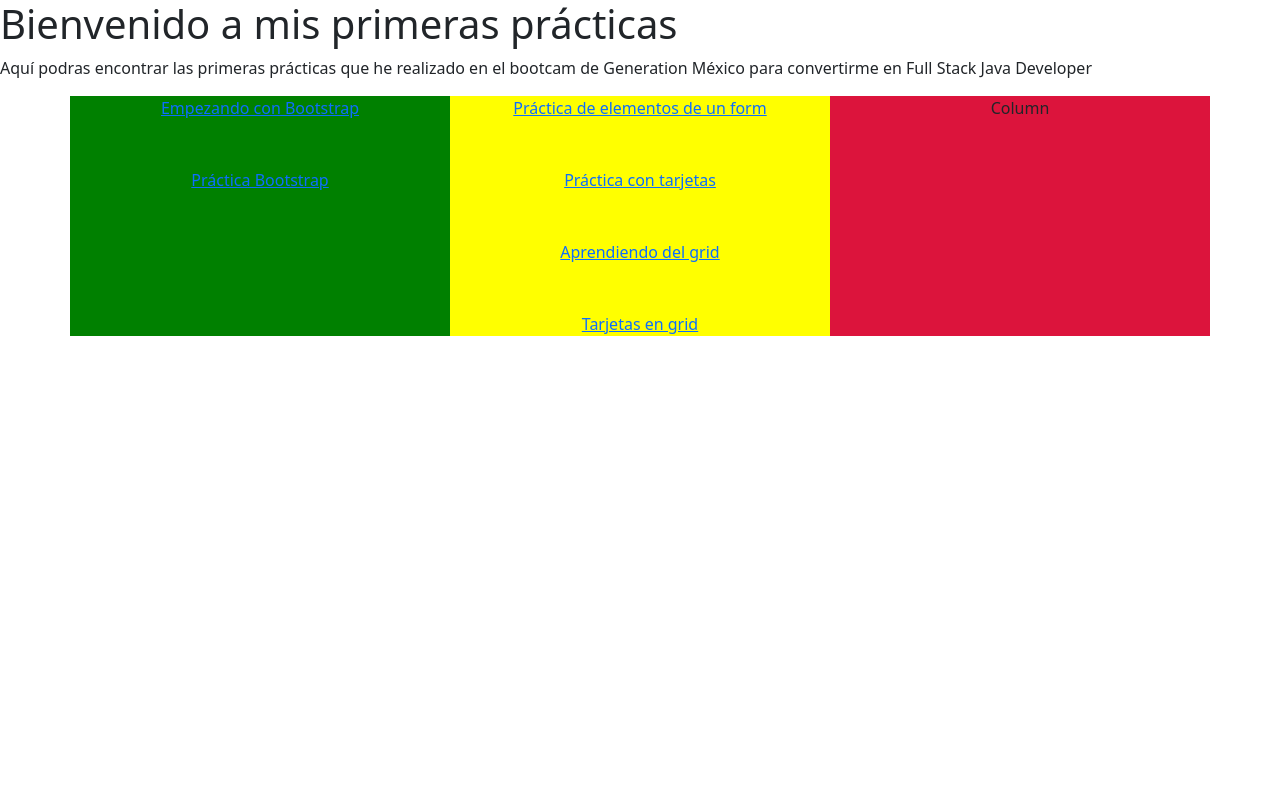
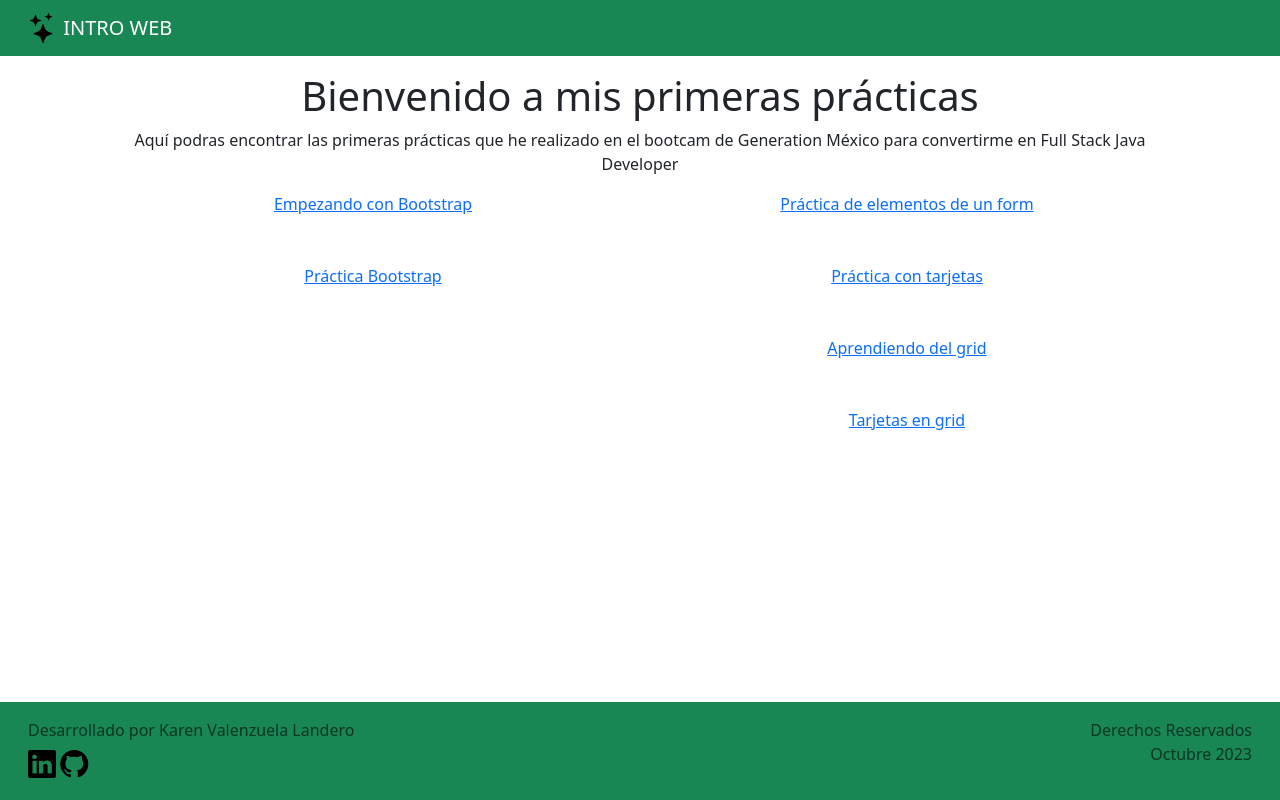
Before and after one commit to karenvalenzuelalandero/intro-web, a plain HTML site: page index.html in a window 1280 px wide. Drawn offline with nearby package versions, Linux system fonts and the light colour scheme.

Commit message:
Aplicación de estilos a index

```diff
--- a/index.html
+++ b/index.html
@@ -5,22 +5,48 @@
     <meta name="viewport" content="width=device-width, initial-scale=1.0">
     <title>INTRO WEB</title>
     <link href="https://cdn.jsdelivr.net/npm/bootstrap@5.3.2/dist/css/bootstrap.min.css" rel="stylesheet" integrity="sha384-T3c6CoIi6uLrA9TneNEoa7RxnatzjcDSCmG1MXxSR1GAsXEV/Dwwykc2MPK8M2HN" crossorigin="anonymous">
+    <link rel="stylesheet" href="https://cdn.jsdelivr.net/npm/bootstrap-icons@1.11.1/font/bootstrap-icons.css">
+
 
 </head>
 <body>
 
+    <!--NAVBAR SCROLLSPY-->
+|   <nav id="navbar-example2" class="navbar navbar-expand-md navbar-dark fixed-top bg-success px-3 mb-3 ">
+        <div class="container-fluid " >
+            <a class="navbar-brand" href="#">
+                <img src="./src/img/stars.svg" width="30" height="30" class="d-inline-block align-top" alt=""> INTRO WEB</a>
+            <button class="navbar-toggler" type="button" data-bs-toggle="collapse" data-bs-target="#navbarCollapse" aria-controls="navbarCollapse" aria-expanded="false" aria-label="Toggle navigation">
+                <span class="navbar-toggler-icon"></span>
+            </button>
+            <div class="collapse navbar-collapse" id="navbarCollapse" >
+                <ul class="nav nav-pills navbar-nav me-auto mb-2 mb-md-0">
+                    <li class="nav-item">
+                        <a class="nav-link" href="#"></a>
+                    </li>
+                    <li class="nav-item">
+                        <a class="nav-link" href="#"></a>
+                    </li>
+                    <li class="nav-item">
+                        <a class="nav-link" href="#"></a>
+                    </li>
+                </ul>
+            </div>
 
-    <h1>Bienvenido a mis primeras prácticas</h1>
-    <p>Aquí podras encontrar las primeras prácticas que he realizado en el bootcam de Generation México para convertirme en Full Stack Java Developer</p>
+        </div>
+    </nav>
 
-    <div class="container text-center">
+    <!--CONTENT -->
+    <div class="container text-center p-5">
+        <h1>Bienvenido a mis primeras prácticas</h1>
+        <p>Aquí podras encontrar las primeras prácticas que he realizado en el bootcam de Generation México para convertirme en Full Stack Java Developer</p>
         <div class="row">
-          <div class="col" style="background-color: green;">
+          <div class="col" >
             <a href="./Bootstrap/index.html">Empezando con Bootstrap</a>
             <br><br><br>
             <a href="./Bootstrap/home.html">Práctica Bootstrap</a>
           </div>
-          <div class="col" style="background-color:yellow;">
+          <div class="col" >
             <a href="./contacto.html">Práctica de elementos de un form</a>
             <br><br><br>
             <a href="./servicios.html">Práctica con tarjetas</a>
@@ -29,15 +55,26 @@
             <br><br><br>
             <a href="./Bootstrap/girdbootstrap.html">Tarjetas en grid</a>
           </div>
-          <div class="col" style="background-color:crimson;">
-            Column
-          </div>
+
         </div>
-      </div>
+    </div>
 
 
-
-
+    <!--FOOTER -->
+    <footer class="footer bg-success fixed-bottom">
+        <div class="row p-3">
+            <div class="col text-success-emphasis px-4" >
+            Desarrollado por Karen Valenzuela Landero
+            <div class="col text-success-emphasis " >
+                <a href="https://www.linkedin.com/in/karenvalenzuelalandero/"><i class="bi bi-linkedin fs-3 mb-3" style="color: black;"></i></a>
+                <a href="https://github.com/karenvalenzuelalandero"><i class="bi bi-github fs-3 mb-3" style="color: black;"></i></a>
+                </div>
+            </div>
+            <div class="col text-success-emphasis px-4" style="text-align: end;">
+            Derechos Reservados <br> Octubre 2023
+            </div>
+        </div>
+    </footer>
 
     <script src="https://cdn.jsdelivr.net/npm/bootstrap@5.3.2/dist/js/bootstrap.bundle.min.js" integrity="sha384-C6RzsynM9kWDrMNeT87bh95OGNyZPhcTNXj1NW7RuBCsyN/o0jlpcV8Qyq46cDfL" crossorigin="anonymous"></script>
 
```
Also changed, not shown: Bootstrap/home.html (+1 -1 lines), src/img/stars.svg (added).
